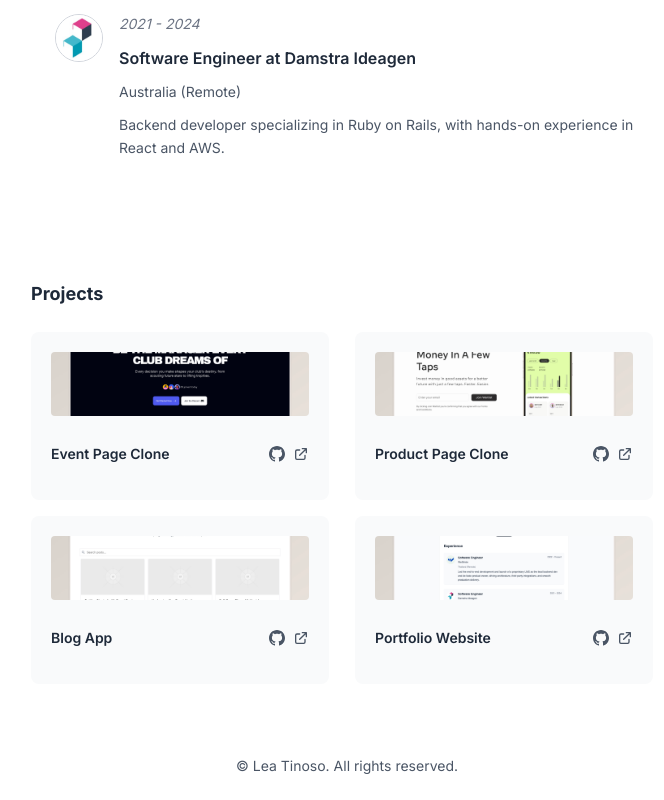
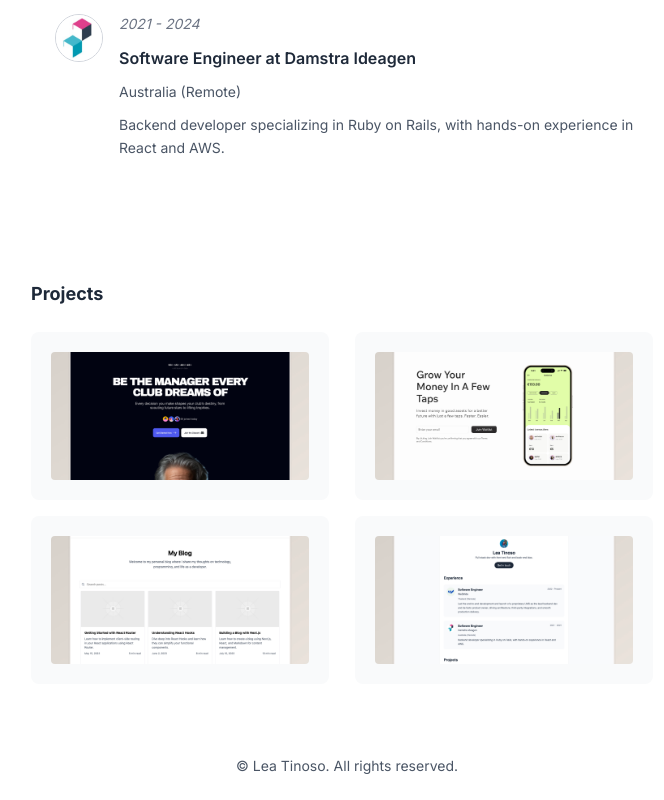
Before and after one commit to lea927/portfolio-v2, a React (Vite) app: page / in a window 1280 px wide. Shown: the part 598-1398 px from the top of the page, without its empty margins (293-957 px from the left). Built offline with nearby package versions, Linux system fonts and the light colour scheme.

Commit message:
feat: update projects design

```diff
--- a/src/components/Projects.jsx
+++ b/src/components/Projects.jsx
@@ -1,4 +1,5 @@
 import { projectsData } from '../data/projectsData'
+import { motion } from 'framer-motion'
 
 function Projects() {
   return (
@@ -7,40 +8,20 @@ function Projects() {
       <div className="grid grid-cols-2 gap-4">
         {projectsData.map((project) => (
           <div key={project.id} className="flex flex-col bg-gray-50 dark:bg-gray-700 rounded-lg overflow-hidden w-[298px] h-[168px] p-5 transition-colors duration-300">
-            <div className="h-16 overflow-hidden mb-3">
-              <img
+            <a
+              href={project.githubLink}
+              target="_blank"
+              rel="noopener noreferrer"
+              className="block cursor-pointer hover:opacity-80 transition-opacity duration-200 overflow-hidden rounded"
+            >
+              <motion.img
                 src={project.screenshot}
                 alt={`${project.name} screenshot`}
-                className="w-full h-full object-cover rounded"
+                className="w-full h-full object-cover"
+                whileHover={{ scale: 1.05 }}
+                transition={{ type: "spring", stiffness: 300, damping: 20 }}
               />
-            </div>
-            <div className="flex-1 flex justify-between items-center">
-              <h3 className="font-semibold text-gray-800 dark:text-gray-100 text-sm truncate flex-1 transition-colors duration-300">{project.name}</h3>
-              <div className="flex gap-2 ml-2">
-                <a
-                  href={project.githubLink}
-                  target="_blank"
-                  rel="noopener noreferrer"
-                  className="text-gray-600 dark:text-gray-300 hover:text-gray-800 dark:hover:text-gray-100 transition-colors duration-200"
-                  title="View Code"
-                >
-                  <svg className="w-4 h-4" fill="currentColor" viewBox="0 0 24 24">
-                    <path d="M12 0c-6.626 0-12 5.373-12 12 0 5.302 3.438 9.8 8.207 11.387.599.111.793-.261.793-.577v-2.234c-3.338.726-4.033-1.416-4.033-1.416-.546-1.387-1.333-1.756-1.333-1.756-1.089-.745.083-.729.083-.729 1.205.084 1.839 1.237 1.839 1.237 1.07 1.834 2.807 1.304 3.492.997.107-.775.418-1.305.762-1.604-2.665-.305-5.467-1.334-5.467-5.931 0-1.311.469-2.381 1.236-3.221-.124-.303-.535-1.524.117-3.176 0 0 1.008-.322 3.301 1.23.957-.266 1.983-.399 3.003-.404 1.02.005 2.047.138 3.006.404 2.291-1.552 3.297-1.23 3.297-1.23.653 1.653.242 2.874.118 3.176.77.84 1.235 1.911 1.235 3.221 0 4.609-2.807 5.624-5.479 5.921.43.372.823 1.102.823 2.222v3.293c0 .319.192.694.801.576 4.765-1.589 8.199-6.086 8.199-11.386 0-6.627-5.373-12-12-12z"/>
-                  </svg>
-                </a>
-                <a
-                  href={project.deploymentLink}
-                  target="_blank"
-                  rel="noopener noreferrer"
-                  className="text-gray-600 dark:text-gray-300 hover:text-gray-800 dark:hover:text-gray-100 transition-colors duration-200"
-                  title="View Live Demo"
-                >
-                  <svg className="w-4 h-4" fill="none" stroke="currentColor" viewBox="0 0 24 24">
-                    <path strokeLinecap="round" strokeLinejoin="round" strokeWidth={2} d="M10 6H6a2 2 0 00-2 2v10a2 2 0 002 2h10a2 2 0 002-2v-4M14 4h6m0 0v6m0-6L10 14" />
-                  </svg>
-                </a>
-              </div>
-            </div>
+            </a>
           </div>
         ))}
       </div>
```
